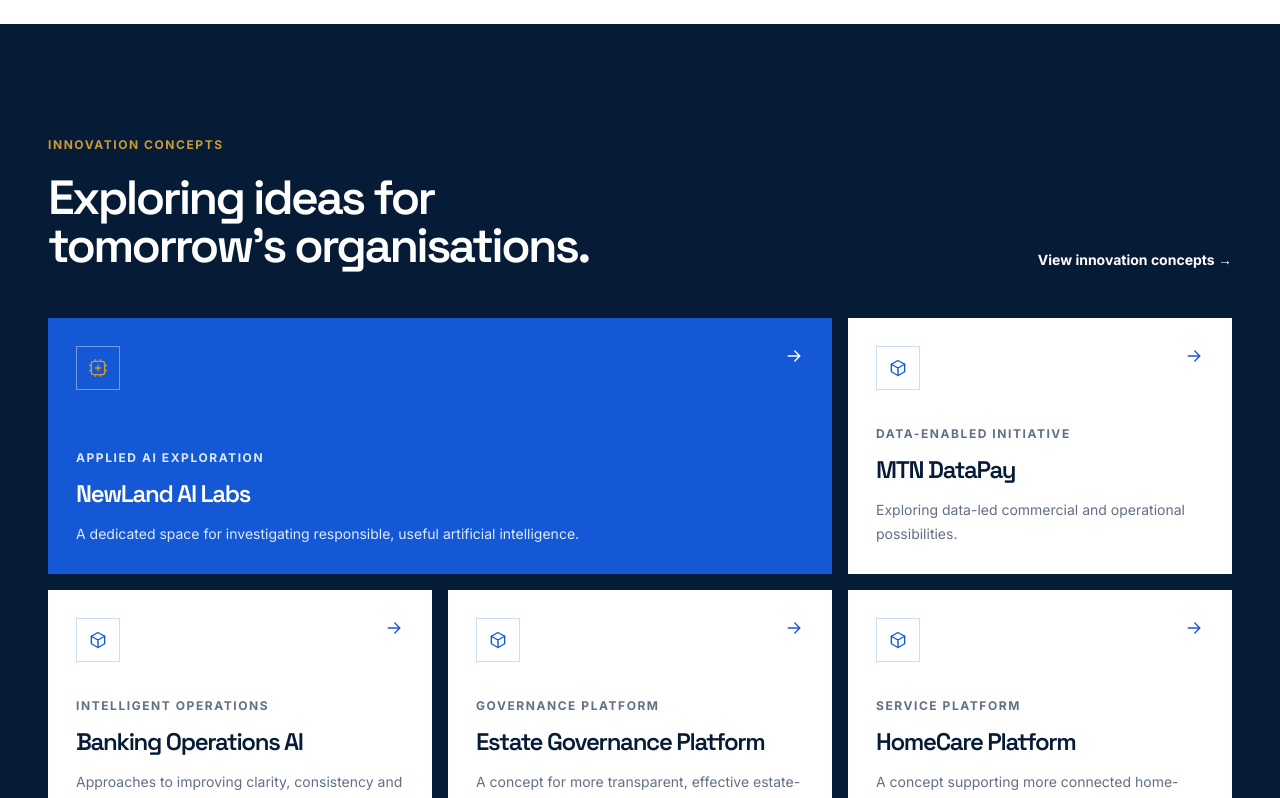
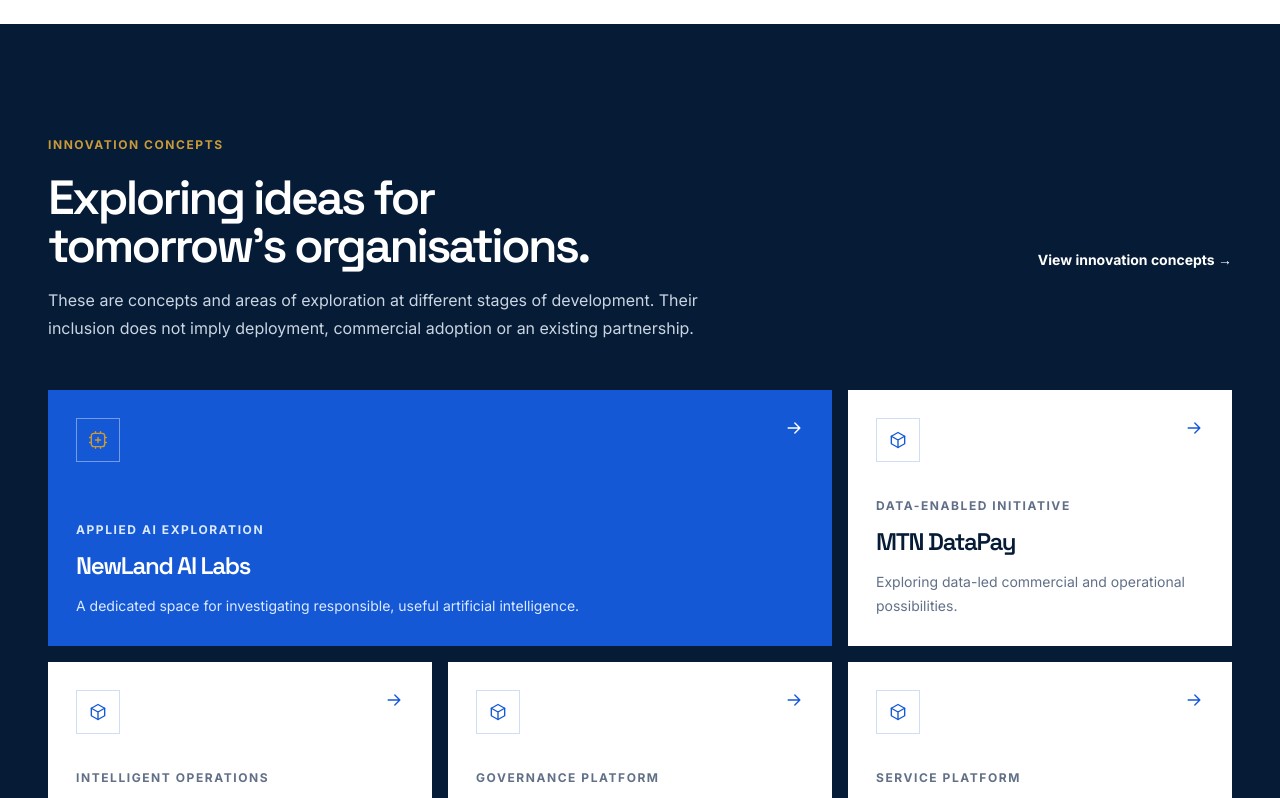
Before and after one commit to TaiKay/TaiKay-uniflux-dglobal, a Next.js app: page / in a window 1280 px wide. Shown: the part 5880-6678 px from the top of the page. Built offline with nearby package versions, Linux system fonts and the light colour scheme.

Commit message:
Add transparency note to innovation concepts

```diff
--- a/app/page.tsx
+++ b/app/page.tsx
@@ -104,7 +104,7 @@
       <CorporateVisualLayer />
       <section className="bg-mist py-20 md:py-28"><div className="container"><p className="eyebrow">How we help</p><h2 className="display mt-4 max-w-2xl text-4xl font-semibold md:text-5xl">Four practices. One integrated perspective.</h2><div className="mt-12"><PracticeCards /></div></div></section>
       <section className="container grid gap-10 py-20 md:grid-cols-2 md:py-28"><Reveal><p className="eyebrow">Why UNIFLUX-D</p><h2 className="display mt-4 text-4xl font-semibold leading-tight">Insight is only useful when it moves the organisation forward.</h2></Reveal><div className="space-y-7">{[["Context before solutions", "We start by understanding the system, the people and the decision at hand."], ["Rigor with relevance", "We combine disciplined frameworks with a practical view of what can be implemented."], ["Capability that endures", "Our work is designed to leave stronger teams and better ways of working behind."]].map(([t,d]) => <Reveal key={t} className="border-l-2 border-gold pl-6"><h3 className="font-display text-xl font-semibold">{t}</h3><p className="mt-2 leading-7 text-slate">{d}</p></Reveal>)}</div></section>
-      <section className="bg-navy py-20 text-white md:py-28"><div className="container"><p className="eyebrow !text-gold">Innovation concepts</p><div className="mt-5 flex flex-wrap items-end justify-between gap-5"><h2 className="display max-w-xl text-4xl font-semibold md:text-5xl">Exploring ideas for tomorrow's organisations.</h2><Link href="/innovation" className="text-sm font-bold text-white hover:text-gold">View innovation concepts →</Link></div><InnovationGrid /></div></section>
+      <section className="bg-navy py-20 text-white md:py-28"><div className="container"><p className="eyebrow !text-gold">Innovation concepts</p><div className="mt-5 flex flex-wrap items-end justify-between gap-5"><h2 className="display max-w-xl text-4xl font-semibold md:text-5xl">Exploring ideas for tomorrow's organisations.</h2><Link href="/innovation" className="text-sm font-bold text-white hover:text-gold">View innovation concepts →</Link></div><p className="mt-4 max-w-2xl leading-7 text-slate-300">These are concepts and areas of exploration at different stages of development. Their inclusion does not imply deployment, commercial adoption or an existing partnership.</p><InnovationGrid /></div></section>
       <section className="container py-20 md:py-28"><p className="eyebrow">Areas of interest</p><h2 className="display mt-4 max-w-2xl text-4xl font-semibold md:text-5xl">Working towards solutions for the systems that matter.</h2><IndustryExplorer /></section>
       <MethodologySignature />
       <CorporateTimeline />
```
